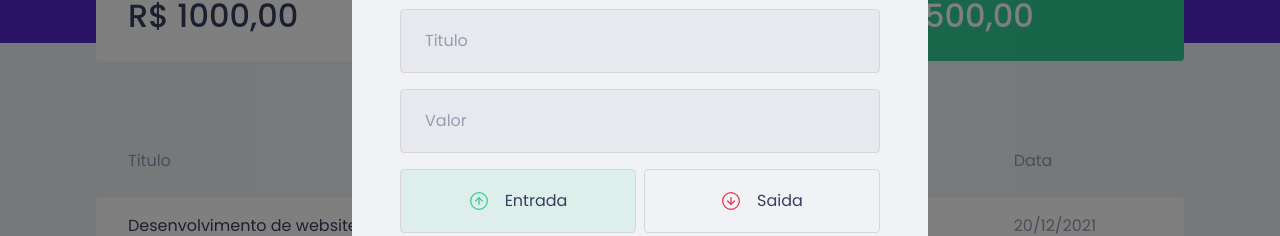
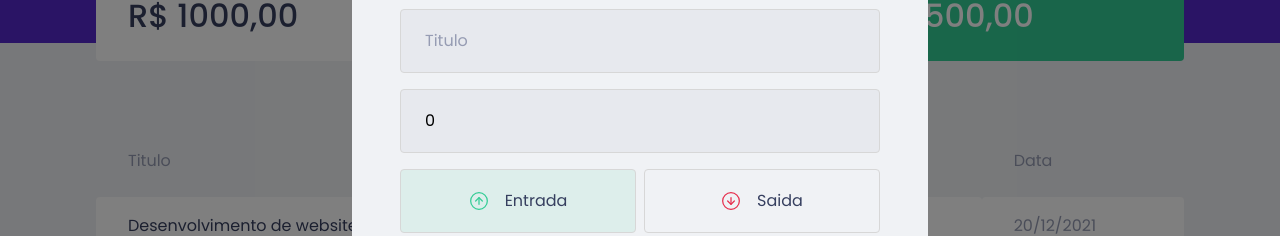
Before and after one commit to rafa543/dtmoney-reactjs, a React (Create React App) app: page / in a window 1280 px wide. Both pictures are taken after a click on the button "Nova transação". Shown: the part 229-465 px from the top of the page. Built offline with nearby package versions, Linux system fonts and the light colour scheme; no server answers; what miragejs would draw is missing.

Commit message:
Salvando dados do form

```diff
--- a/src/components/NewTransactionModal/index.tsx
+++ b/src/components/NewTransactionModal/index.tsx
@@ -3,7 +3,7 @@
 import incomeImg from '../../assets/income.svg'
 import outcomeImg from '../../assets/outcome.svg'
 import closeImg from '../../assets/close.svg'
-import { useState } from "react";
+import { FormEvent, useState } from "react";
 
 interface NewTransitionModalProps {
     isOpen: boolean;
@@ -11,7 +11,21 @@
 }
 
 export function NewTransactionModal({ isOpen, onRequestClose }: NewTransitionModalProps) {
+    const [title, setTitle] = useState('')
+    const [value, setValue] = useState(0)
+    const [category, setCategory] = useState('')
     const [type, setType] = useState('deposit')
+
+    function handleCreateNewTransaction(event: FormEvent) {
+        event.preventDefault()
+
+        console.log({
+            title,
+            value,
+            category,
+            type
+        })
+    }
 
     return (
         <Modal
@@ -28,16 +42,20 @@
                 <img src={closeImg} alt="Fechar modal" />
             </button>
 
-            <Container>
+            <Container onSubmit={handleCreateNewTransaction}>
                 <h2>Cadastrar transação</h2>
 
                 <input
                     placeholder="Titulo"
+                    value={title}
+                    onChange={event => setTitle(event.target.value)}
                 />
 
                 <input
                     type="number"
                     placeholder="Valor"
+                    value={value}
+                    onChange={event => setValue(Number(event.target.value))}
                 />
 
                 <TransactionTypeContainer>
@@ -64,6 +82,8 @@
 
                 <input
                     placeholder="Categoria"
+                    value={category}
+                    onChange={event => setCategory(event.target.value)}
                 />
 
                 <button type="submit">
--- a/src/components/NewTransactionModal/styles.ts
+++ b/src/components/NewTransactionModal/styles.ts
@@ -55,7 +55,7 @@
     grid-template-columns: 1fr 1fr;
     gap: 0.5rem;
 `
-interface RadioBox  {
+interface RadioBoxProps  {
    isActive: boolean;
    activeColor: 'green' | 'red';
 }
@@ -65,7 +65,7 @@
     red: '#e52e4d'
 }
 
-export const RadioBox = styled.button<RadioBox>`
+export const RadioBox = styled.button<RadioBoxProps>`
     height: 4rem;
     border: 1px solid #d7d7d7;
     border-radius: 0.25rem;
```
